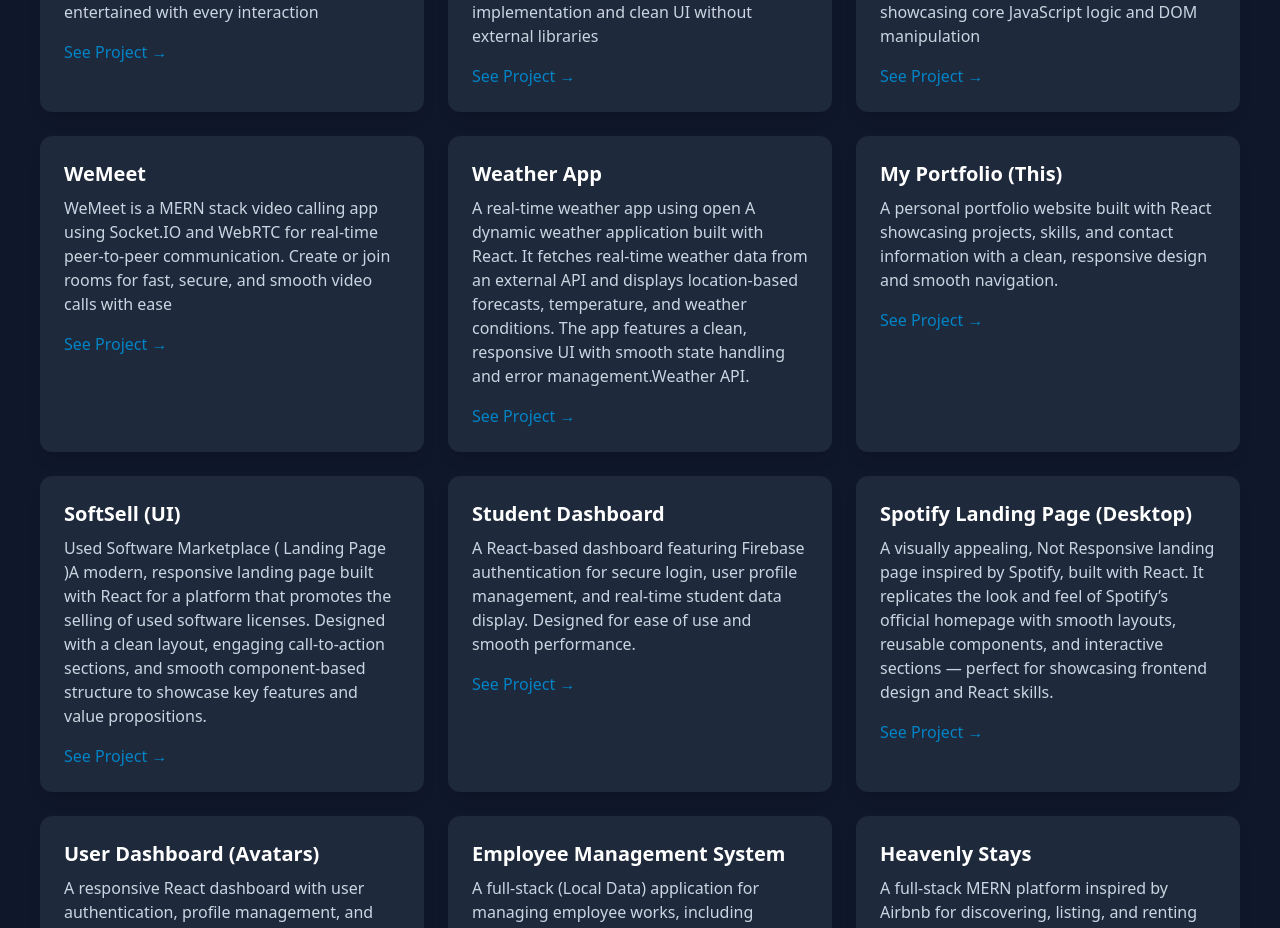
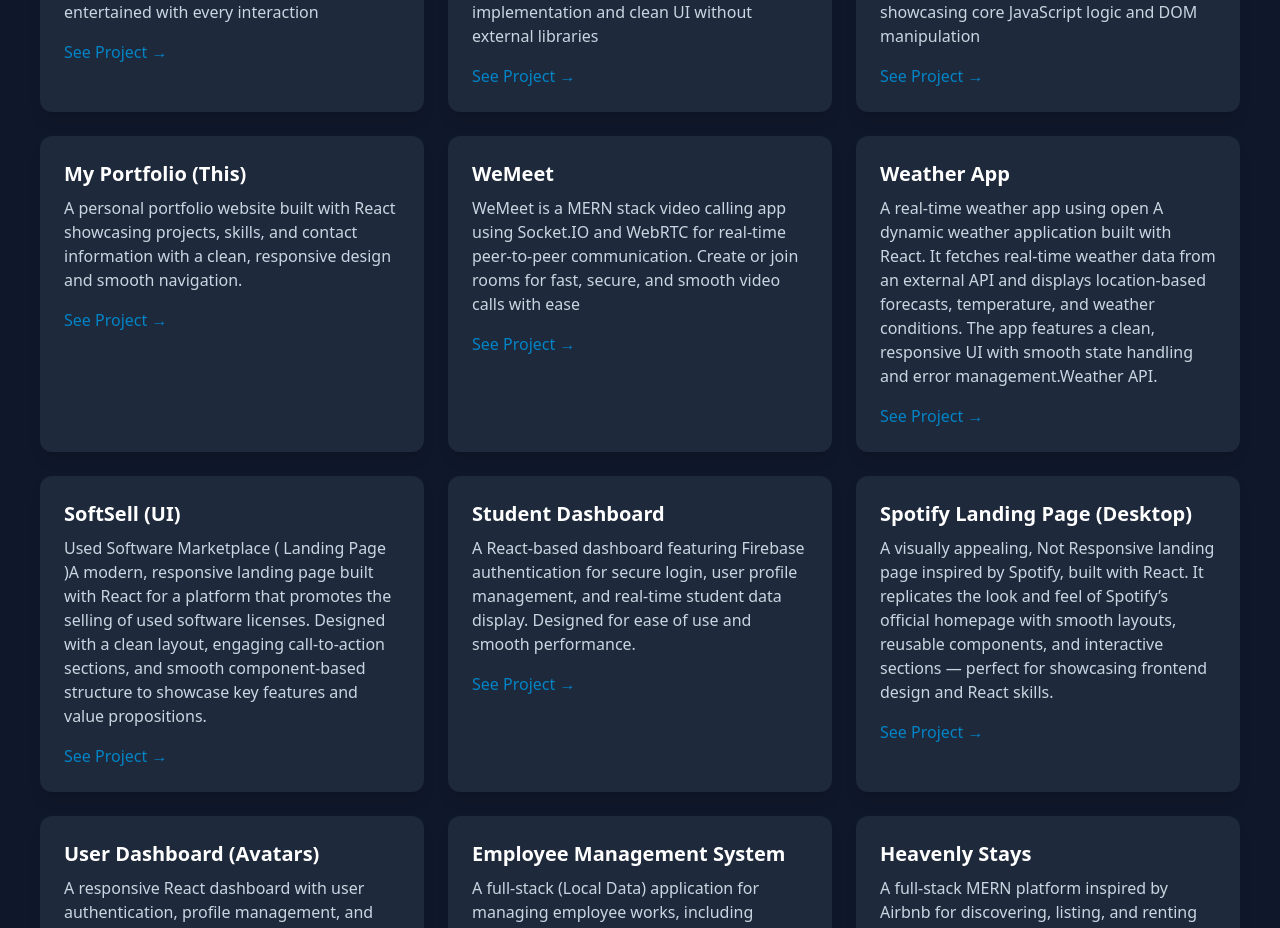
Before and after one commit to sooraj4sure/My-Portfolio, a React (Vite) app: page / in a window 1280 px wide. Shown: the part 982-1910 px from the top of the page. Built offline with nearby package versions, Linux system fonts and the light colour scheme.

Commit message:
minor change

```diff
--- a/index.html
+++ b/index.html
@@ -7,7 +7,7 @@
     <title>Developer Portfolio</title>
 
 <script>
-  // Add "dark" class before React loads
+
   (function () {
     const theme = localStorage.getItem('theme');
     if (!theme || theme === 'dark') {
--- a/src/components/Projects.jsx
+++ b/src/components/Projects.jsx
@@ -23,21 +23,23 @@ const projects = [
     link: "https://rock-paper-scissor-one-drab.vercel.app/",
   },
   {
+    name: "My Portfolio (This)",
+    description: "A personal portfolio website built with React showcasing projects, skills, and contact information with a clean, responsive design and smooth navigation.",
+    link: "https://sooraj-khaki.vercel.app/",
+  },
+
+  {
     name: "WeMeet",
     description: "WeMeet is a MERN stack video calling app using Socket.IO and WebRTC for real-time peer-to-peer communication. Create or join rooms for fast, secure, and smooth video calls with ease",
     link: "https://we-meet-video-calling-app.vercel.app/",
   },
+
   {
     name: "Weather App",
     description: "A real-time weather app using open A dynamic weather application built with React. It fetches real-time weather data from an external API and displays location-based forecasts, temperature, and weather conditions. The app features a clean, responsive UI with smooth state handling and error management.Weather API.",
     link: "https://weather-mrriu5d1v-soorajs-projects-e8a2060f.vercel.app/",
   },
 
-  {
-    name: "My Portfolio (This)",
-    description: "A personal portfolio website built with React showcasing projects, skills, and contact information with a clean, responsive design and smooth navigation.",
-    link: "https://github.com/yourusername/weather-app",
-  },
 
   {
     name: "SoftSell (UI)",
```
